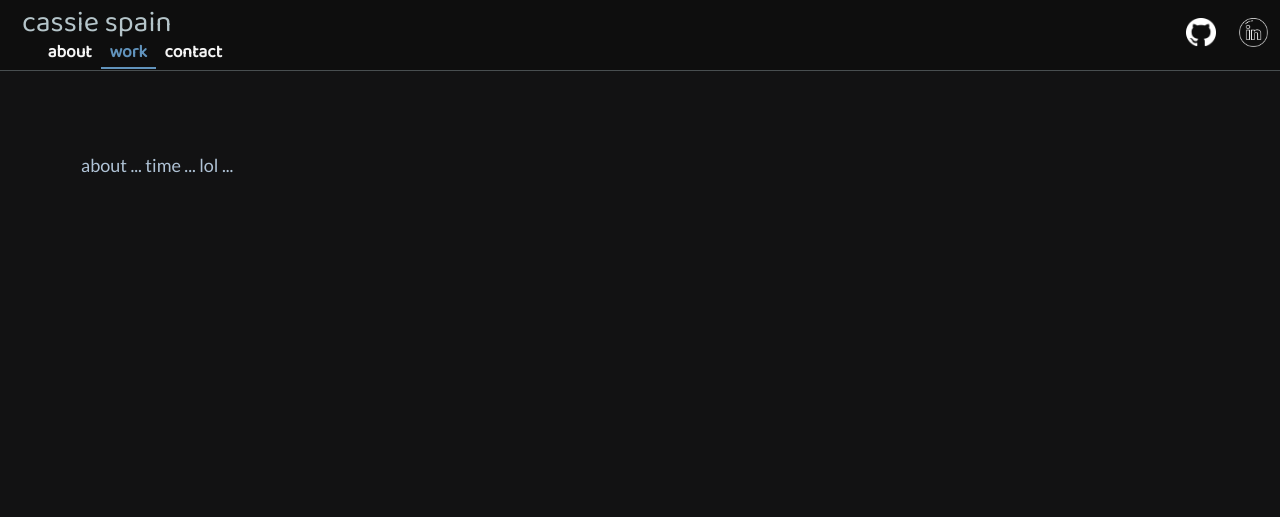
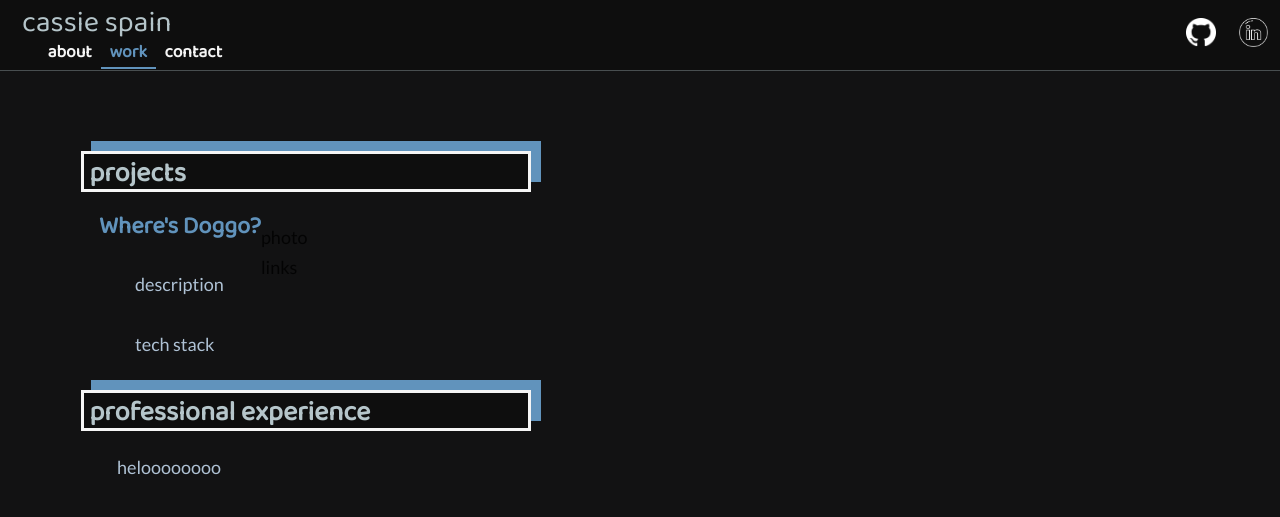
Before and after one commit to dreamwasp/portfolio, a Gatsby site: page /work in a window 1280 px wide. Built offline with nearby package versions, Linux system fonts and the light colour scheme; Gatsby itself is replaced by a stand-in of ours.

Commit message:
about finished, css for work page started

```diff
--- a/src/pages/contact.js
+++ b/src/pages/contact.js
@@ -1,10 +1,12 @@
 import React from "react"
-import { Link } from "gatsby"
 
 import Layout from "../components/layout"
+import genText from "../styles/genText.module.css"
 
 export default () => (
   <Layout>
-    <p>Send me a message at cea.spain@gmail.com!</p>
+    <div className={genText.container}>
+      <p>Send me a message at cea.spain@gmail.com!</p>
+    </div>
   </Layout>
 )
--- a/src/pages/index.js
+++ b/src/pages/index.js
@@ -19,9 +19,9 @@ export default () => (
         firestore, + postgres but learning more all the time.
         <br></br>
         <br></br>
-        <Link className={genText.link} to="/contact/">
+        <a href="mailto:cea.spain@gmail.com" className={genText.link}>
           drop me a line
-        </Link>
+        </a>
         !
       </p>
       <img className={genText.me} src={me} />
--- a/src/pages/work.js
+++ b/src/pages/work.js
@@ -6,7 +6,35 @@ import genText from "../styles/genText.module.css"
 export default () => (
   <Layout>
     <div className={genText.container}>
-      <p>about ... time ... lol ...</p>
+      <div className={genText.sectionsContainer}>
+        <div className={genText.sectionContainer}>
+          <div className={genText.workHeader}>
+            <h2 className={genText.workHeaderText}>projects</h2>
+          </div>
+          <div className={genText.section}>
+            <div className={genText.sectionTextsContainer}>
+              <h3 className={genText.sectionHeader}>Where's Doggo?</h3>
+
+              <div className={genText.sectionText}>
+                <p>description</p>
+                <p>tech stack</p>
+              </div>
+            </div>
+            <div className={genText.sectionPhotoContainer}>
+              <div>photo</div>
+              <div>links</div>
+            </div>
+          </div>
+        </div>
+        <div className={genText.sectionContainer}>
+          <div className={genText.workHeader}>
+            <h2 className={genText.workHeaderText}>professional experience</h2>
+          </div>
+          <div className={genText.sectionText}>
+            <p>heloooooooo</p>
+          </div>
+        </div>
+      </div>
     </div>
   </Layout>
 )
--- a/src/styles/genText.module.css
+++ b/src/styles/genText.module.css
@@ -7,13 +7,56 @@ p {
   margin: 4.5em;
 }
 
-.me {
-  width: 20em;
-  margin: 0 0 0 1em;
-  border: 5px;
-  border-color: #6193bc;
+.sectionsContainer {
+  display: flex;
+  flex-direction: column;
+  width: 100%;
 }
 
+.me {
+  width: 30em;
+  margin: 0 0 0 1em;
+  border: solid;
+  border-color: #0e0e0e;
+  box-shadow: 16px -16px #6193bc;
+}
+
+.workHeader {
+  width: 25em;
+  display: flex;
+  padding: 0.3em 0.3em 0 0.3em;
+  border: solid;
+  border-color: whitesmoke;
+  background-color: #0e0e0e;
+  color: #b5c5ca;
+  box-shadow: 10px -10px #6193bc;
+  margin-bottom: 1.2em;
+}
+
+.workHeaderText {
+  margin: 0;
+}
+
+.section {
+  display: flex;
+  margin: 0 0 0 1em;
+  width: 66%;
+}
+
+.sectionHeader {
+  display: flex;
+  color: #6193bc;
+}
+
+.sectionText {
+  display: flex;
+  flex-direction: column;
+  margin: 0 0 0 2em;
+}
+
+.sectionPhotoContainer {
+  margin: 0.5em 0 0 0;
+}
 .link,
 .link:visited {
   color: whitesmoke;
```
